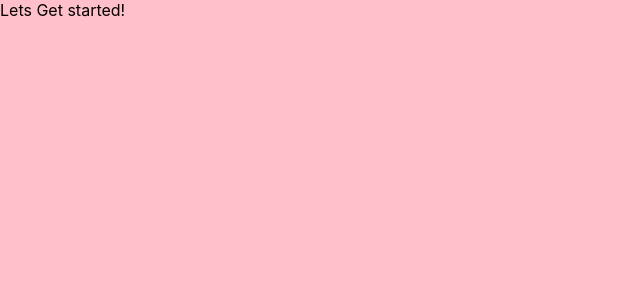
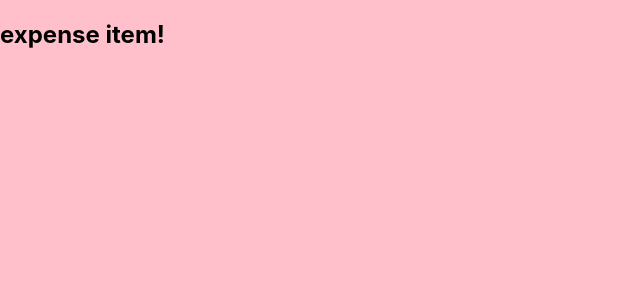
Before and after one commit to logdotjar/perfect-react, a JavaScript app in the folder react-complete-guide/: page / in a window 1280 px wide. Shown: the top 300 px of the page, without its empty margins (0-640 px from the left). Built offline with nearby package versions, Linux system fonts and the light colour scheme; the HTML template or start-up script is replaced by a standard one.

Commit message:
JSX 방식의 컴포넌트 작성

```diff
--- a/react-complete-guide/src/App.js
+++ b/react-complete-guide/src/App.js
@@ -1,10 +1,10 @@
-// import logo from './logo.svg';
-// import './App.css';
+import ExpenseItem  from "./components/ExpenseItem";
+
 
 function App() {
   return (
     <div className="App">
-     Lets Get started!
+        <ExpenseItem></ExpenseItem>
     </div>
   );
 }
--- /dev/null
+++ b/react-complete-guide/src/components/ExpenseItem.js
@@ -0,0 +1,5 @@
+function ExpenseItem(){
+    return <h2> expense item!</h2>
+}
+
+export default ExpenseItem;
```
Also changed, not shown: 1 other file (tests, documents, lock files or other folders).
